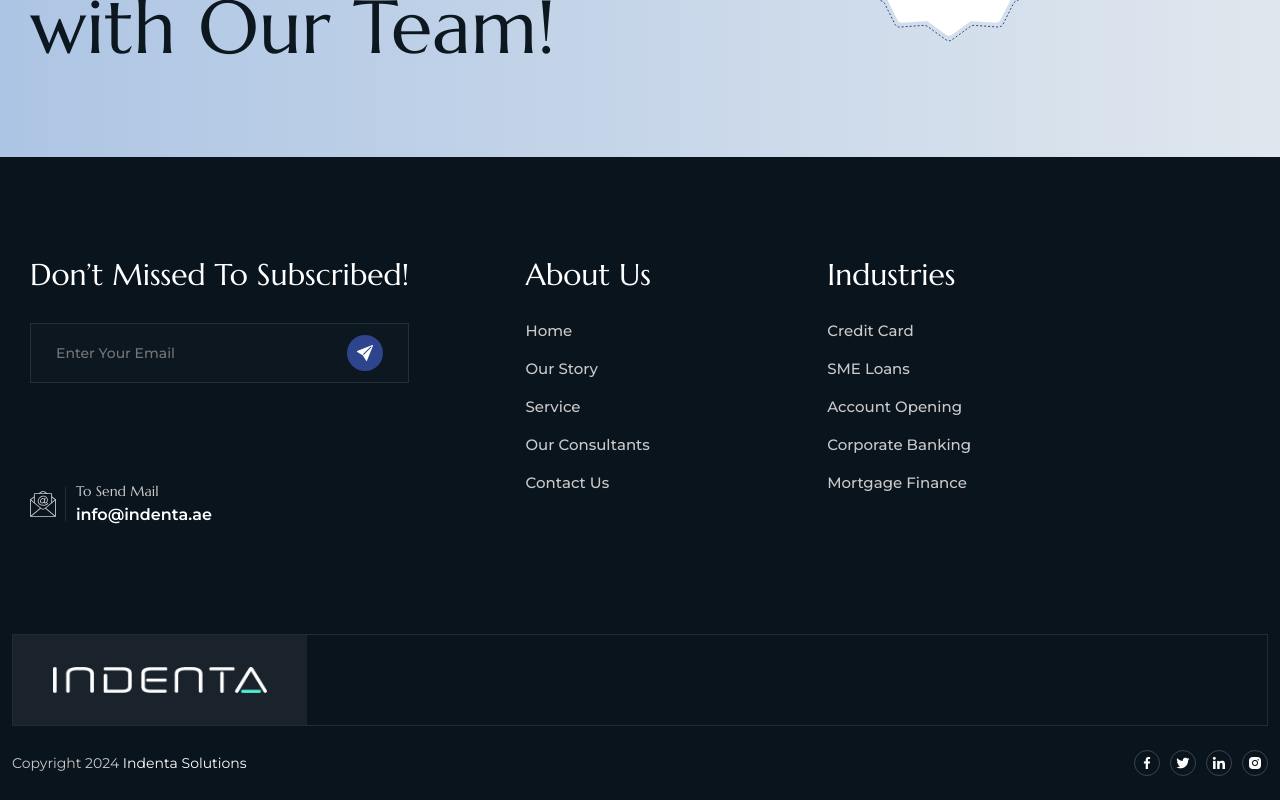
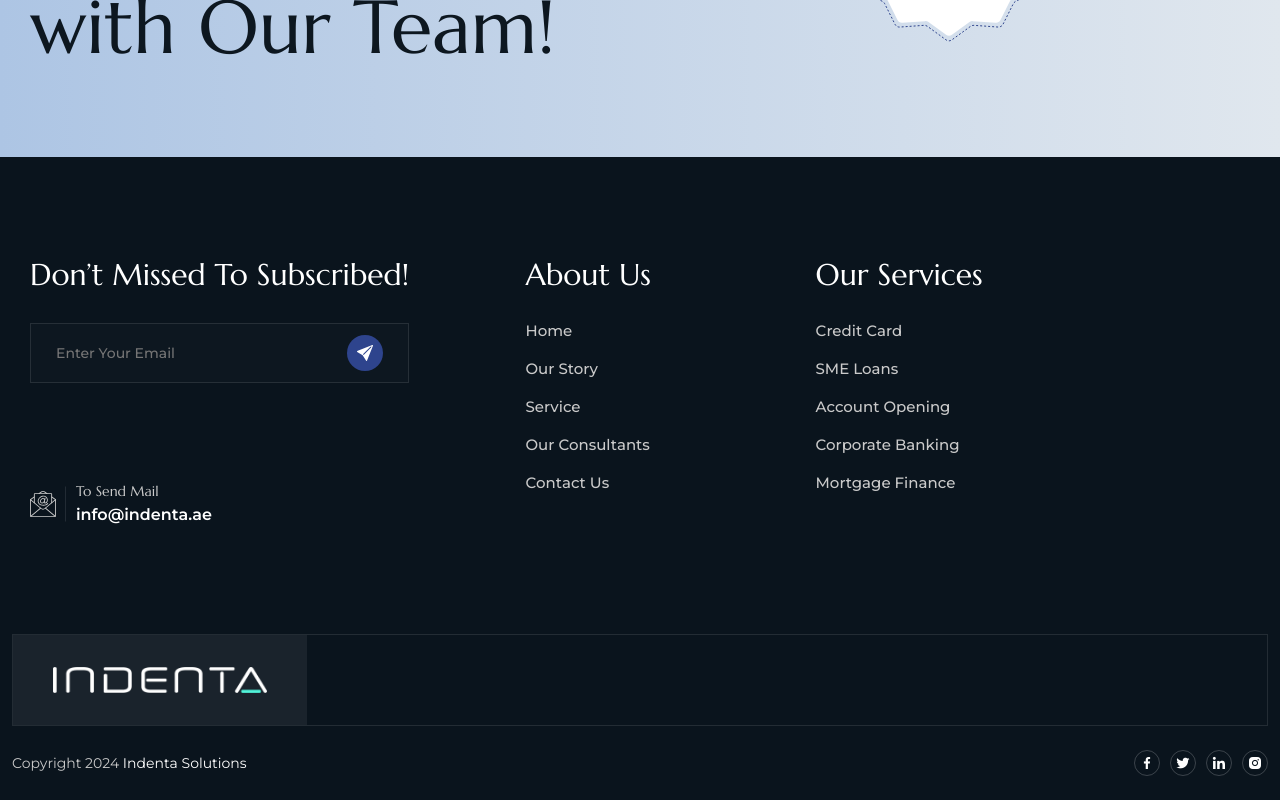
Before and after one commit to salmanlania/indenta-ae-Copy, a Next.js app: page /index2 in a window 1280 px wide. Shown: the part 8880-9680 px from the top of the page. Built offline with nearby package versions, Linux system fonts and the light colour scheme.

Commit message:
Update Footer2.jsx

```diff
--- a/src/components/footer/Footer2.jsx
+++ b/src/components/footer/Footer2.jsx
@@ -113,7 +113,7 @@ const Footer2 = () => {
                 <div className="col-lg-3 col-md-6 d-flex justify-content-lg-center">
                   <div className="footer-widget">
                     <div className="widget-title">
-                      <h3>Industries</h3>
+                      <h3>Our Services</h3>
                     </div>
                     <div className="menu-container">
                       <ul>
```
